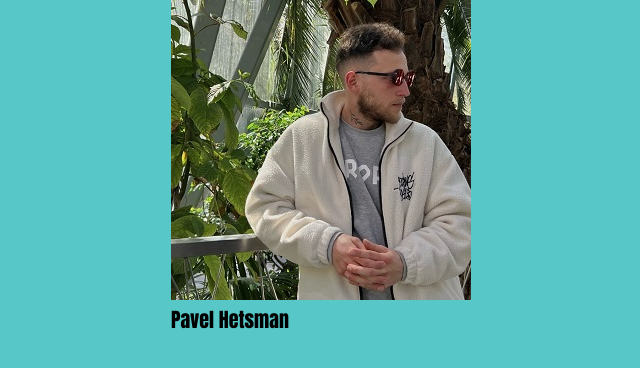
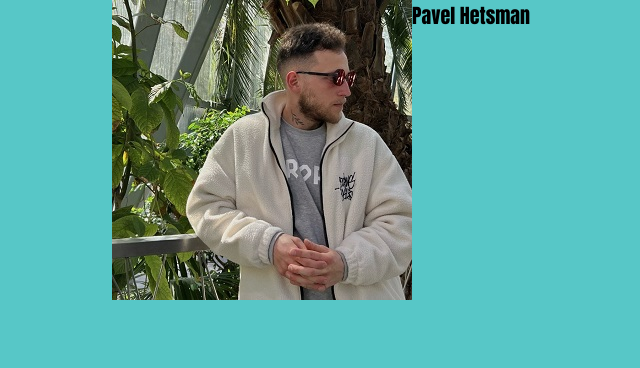
Before and after one commit to onqqr/cv-onqqr, a plain HTML site: page index.html in a window 1280 px wide. Shown: the whole page, without its empty margins (319-959 px from the left). Drawn offline with Linux system fonts and the light colour scheme.

Commit message:
feat: add flex in header

```diff
--- a/style.css
+++ b/style.css
@@ -20,6 +20,10 @@ body {
   background-color: rgb(87, 199, 199);
 }
 
+.header-box {
+  display: flex;
+}
+
 h1 {
   font-size: 20px;
   font-family:Impact, 'Arial Narrow Bold', sans-serif;
```
